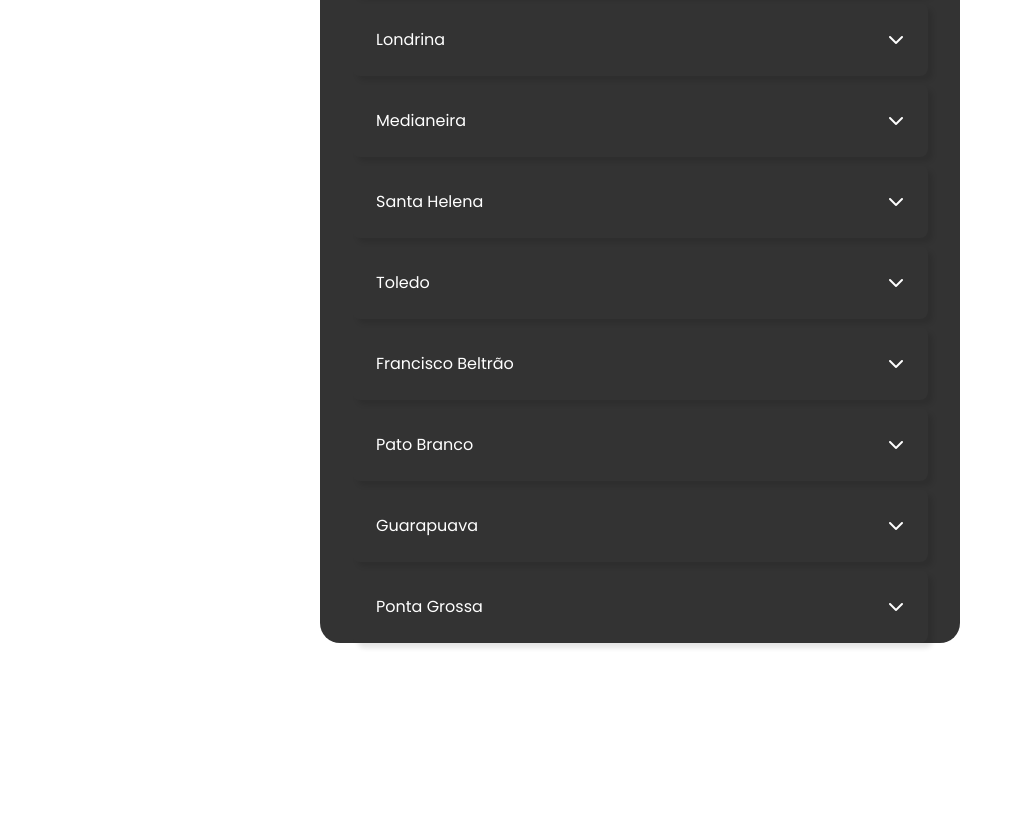
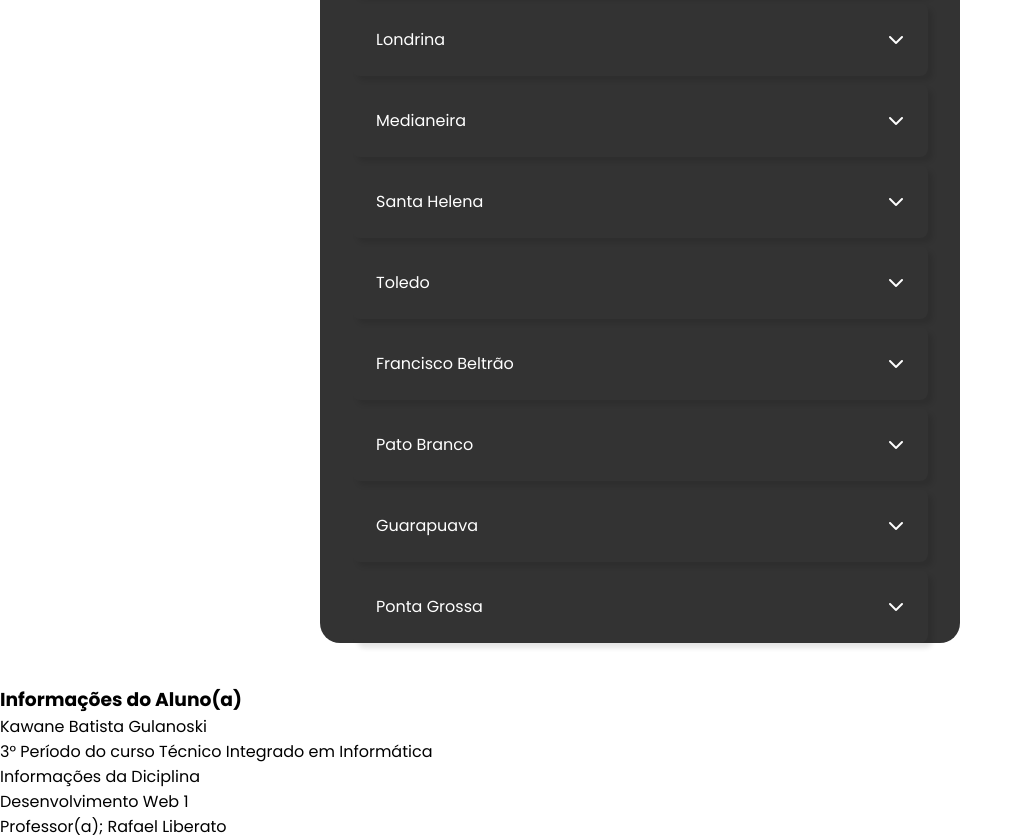
Before and after one commit to SeleneAne/suficiencia_DW10_kawane, a plain HTML site: page cursos.html in a window 1280 px wide. Shown: the part 661-1500 px from the top of the page, without its empty margins (0-1023 px from the left). Before the commit the page ends 1321 px from the top, so only its background shows below. Drawn offline with Linux system fonts and the light colour scheme.

Commit message:
Update cursos.html

```diff
--- a/cursos.html
+++ b/cursos.html
@@ -13,7 +13,7 @@
 
         <div>
           <nav class="navbar">
-            <a href="/" class="logo">Logo</a>
+            <div class="logo"> <img src="css/img/UtfprLogoG.png" alt="Logo UTFPR"></div>
             <ul class="nav-menu">
               <li class="nav-item"><a href="https://www.utfpr.edu.br/" target="_blank" rel="external"  class="nav-link">Home</a></li>
               <li class="nav-item"><a href="cursos.html" class="nav-link">Cursos</a></li>
@@ -319,6 +319,25 @@
 
         </div>
     </main>
+    <footer>
+        <div id="footer-content">
+            <img src="" alt="">
+            <div class="footer-list">
+
+              <ul>
+                <li> <h3>Informações do Aluno(a)</h3></li>
+                <li>Kawane Batista Gulanoski</li>
+                <li> 3° Período do curso Técnico Integrado em Informática</li>
+                <li><a href="#" class="footer-link"></a></li>
+              </ul>
+            </div>
+            <div class="footer-list">
+              <ul><li>Informações da Diciplina</li>
+              <li>Desenvolvimento Web 1</li>
+            Professor(a); Rafael Liberato</ul>
+            </div>
+          </div>
+    </footer>
     <script src="JavaScript/scriptcursos.js"></script>
 </body>
 </html>
```
